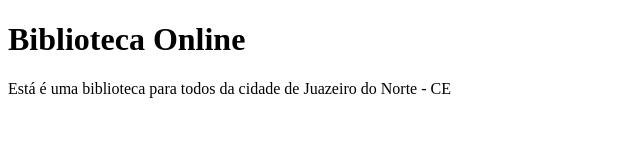
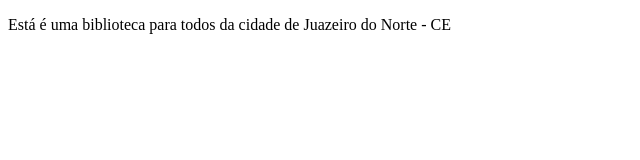
Before and after one commit to guylherme-sales/biblioteca, a plain HTML site: page index.html in a window 1280 px wide. Shown: the whole page, without its empty margins (0-640 px from the left). Drawn offline with Linux system fonts and the light colour scheme.

Commit message:
Remoção do título da página

```diff
--- a/index.html
+++ b/index.html
@@ -7,7 +7,7 @@
         <title>Document</title>
     </head>
     <body>
-        <h1>Biblioteca Online</h1>
+        <!--apaguei-->
         <p>Está é uma biblioteca para todos da cidade de Juazeiro do Norte - CE</p>
     </body>
 </html>
```
